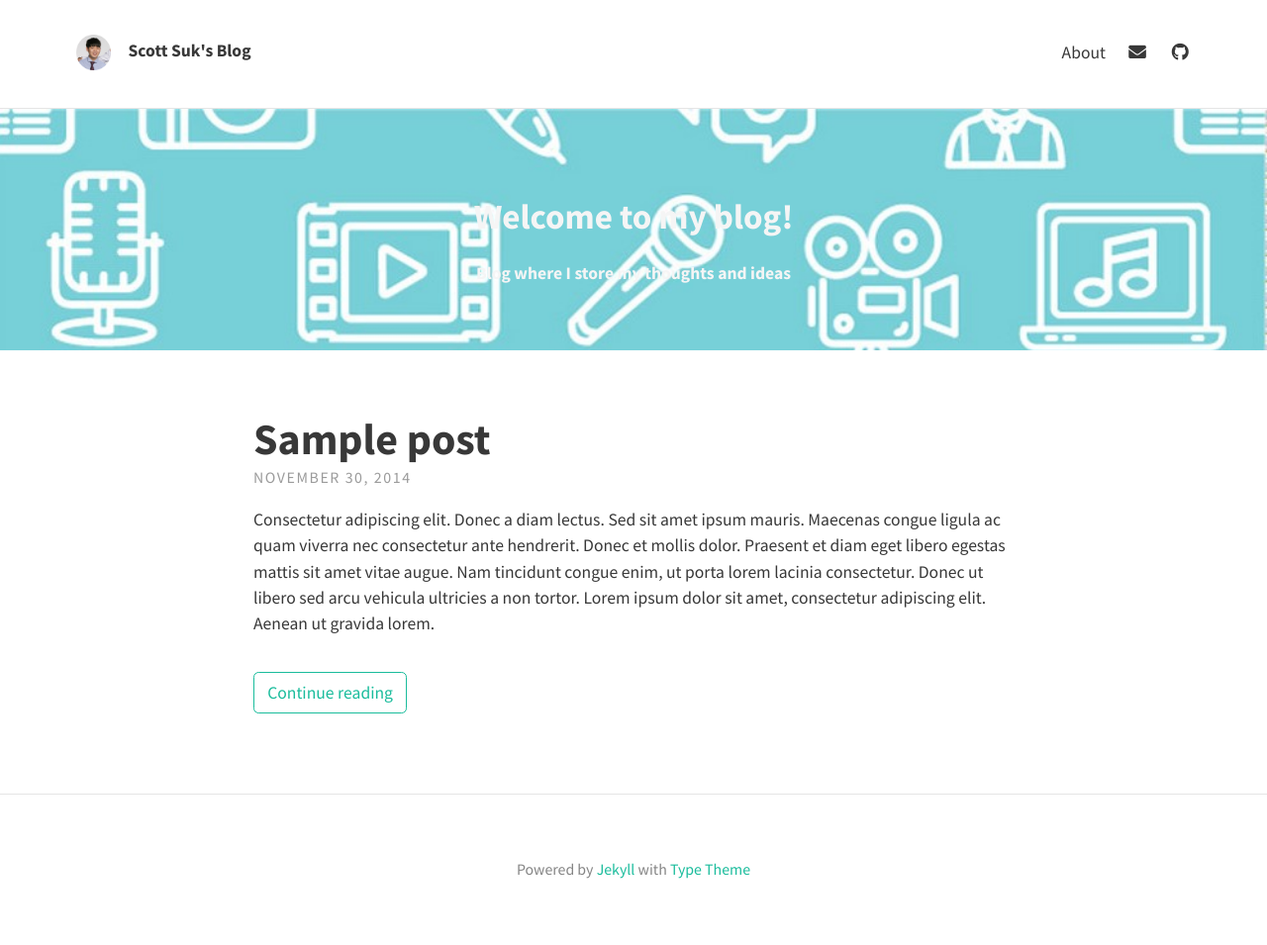
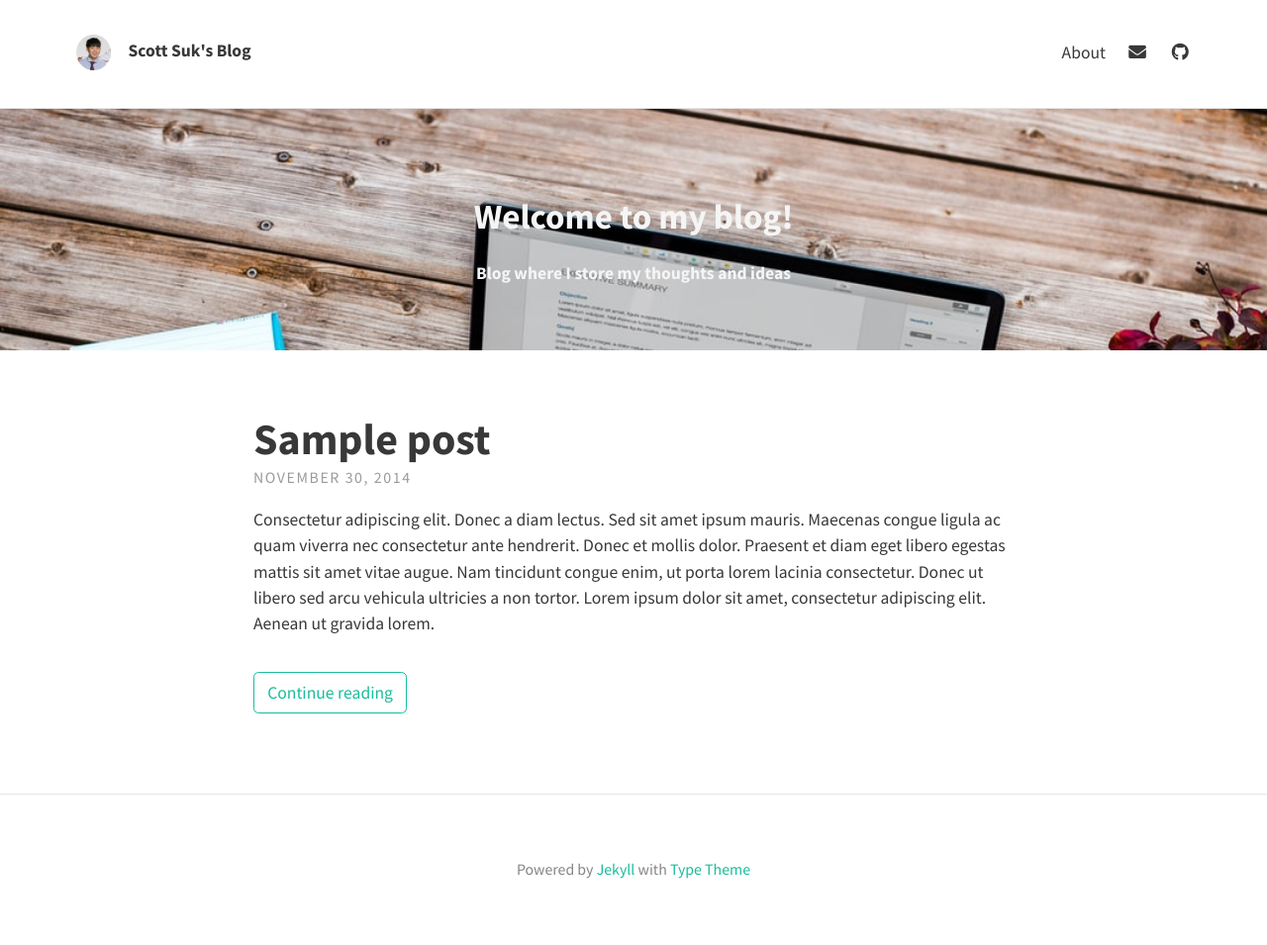
Before and after one commit to scottsuk0306/scottsuk0306.github.io, a Jekyll site: the page built from index.html, in a window 1280 px wide. Shown: the whole page at 99% size. Built offline with Jekyll 4.4.1, drawn with Linux system fonts in a browser that asks for light colours; nearby versions of some CDN libraries; the list of posts is cut into pages by our own code.

Commit message:
Update _config.yml

```diff
--- a/_config.yml
+++ b/_config.yml
@@ -13,9 +13,9 @@ theme_settings:
 
   # Header and footer text
   header_text: >
-     <h2>Welcome to my blog!</h2>
-     <p>Blog where I store my thoughts and ideas</p>
-  header_text_feature_image: assets/img/header_pattern_image.jpg
+     <h2 style="color:whitesmoke;">Welcome to my blog!</h2>
+     <p style="color:whitesmoke;">Blog where I store my thoughts and ideas</p>
+  header_text_feature_image: assets/img/header_feature_image.jpg
   footer_text: >
    Powered by <a href="https://jekyllrb.com/">Jekyll</a> with <a href="https://github.com/rohanchandra/type-theme">Type Theme</a>
 
```
